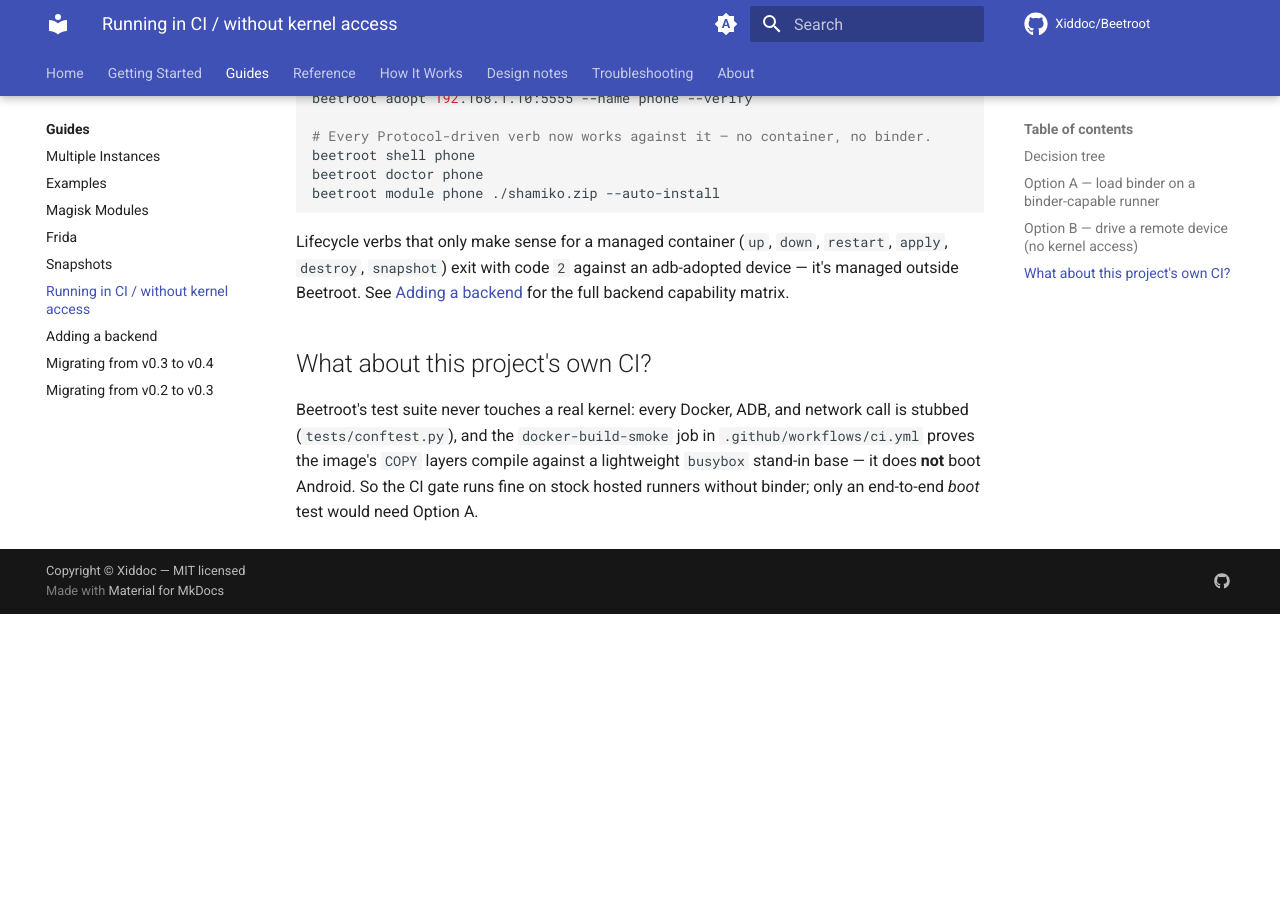
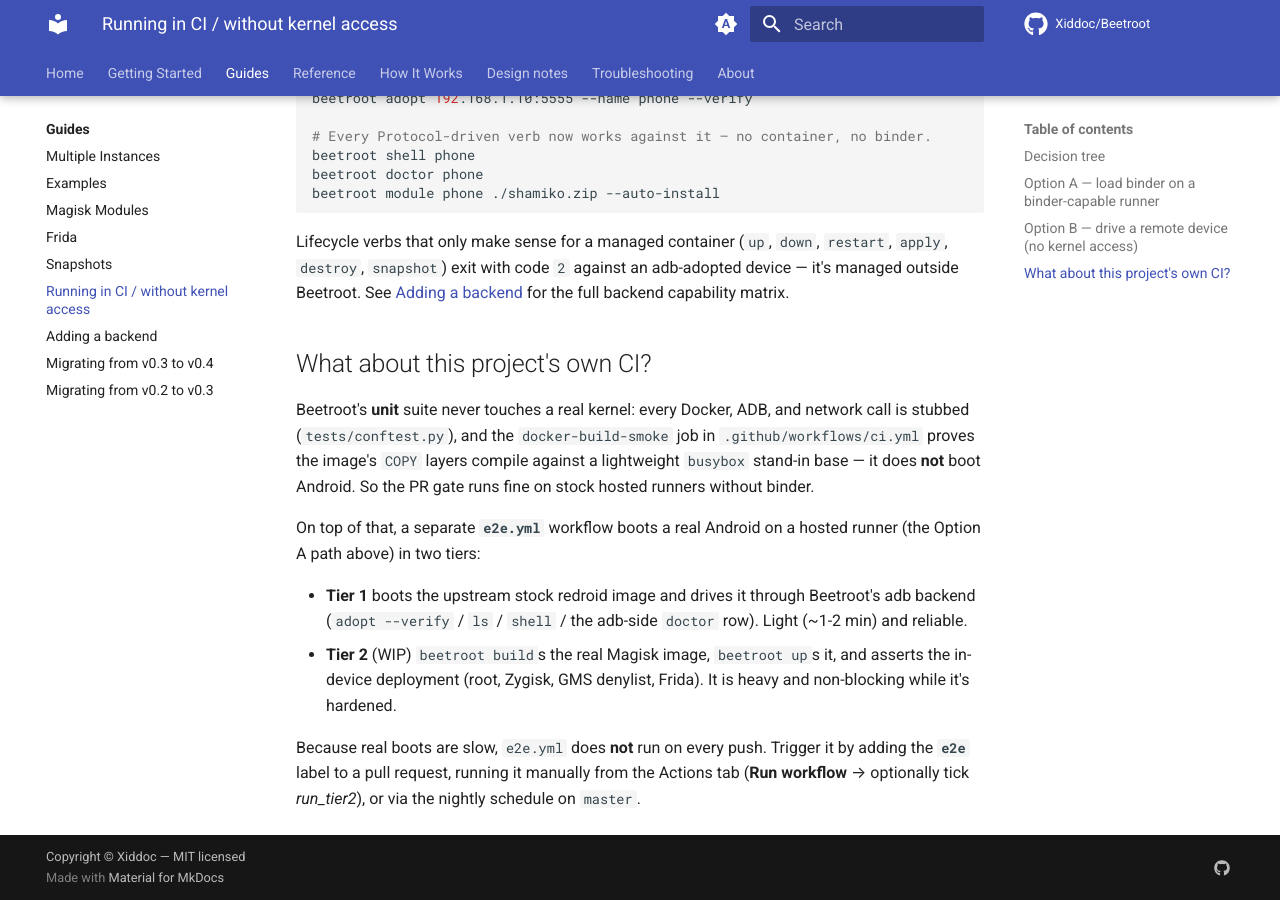
Before and after one commit to Xiddoc/Beetroot, an MkDocs documentation site: the page built from docs/guides/running-in-ci.md, in a window 1280 px wide and 900 px high, scrolled down 1792 px. Built offline with MkDocs 1.6.1 and Material for MkDocs 9.7.7, drawn with Linux system fonts in a browser that asks for light colours; comment, search, counter and statistics services are not loaded; before the commit the page ends 2406 px from its top, so only the background shows below that.

Commit message:
ci: scaffold two-tier e2e suite (boot real Android), retire redroid-boot
Replaces the redroid-boot smoke with a dedicated e2e workflow that boots a
real Android on a hosted runner — the behavioural counterpart to the
kernel-less unit suite. Two tiers:

- Tier 1 (implemented): boot upstream stock redroid and drive it through
  Beetroot's adb backend, asserting adopt --verify, ls --json (kind/
  is_available), shell one-shot, and doctor's adb.serial row.
- Tier 2 (scaffold, WIP, continue-on-error): beetroot build the Magisk
  image, beetroot up it, and assert root / Zygisk / denylist / Frida
  in-device. Heavy + still hardening, so non-blocking and gated to the
  nightly schedule or an explicit run_tier2 dispatch.

Real boots are slow, so e2e runs on the 'e2e' PR label, manual dispatch,
or nightly schedule — not every push. A shared provide-binder composite
action loads the host binder driver. Docs + CHANGELOG updated; validated
with yamllint, actionlint, and zizmor.

```diff
--- a/docs/guides/running-in-ci.md
+++ b/docs/guides/running-in-ci.md
@@ -100,9 +100,23 @@ matrix.
 
 ## What about this project's own CI?
 
-Beetroot's test suite never touches a real kernel: every Docker, ADB, and
+Beetroot's **unit** suite never touches a real kernel: every Docker, ADB, and
 network call is stubbed (`tests/conftest.py`), and the `docker-build-smoke`
 job in `.github/workflows/ci.yml` proves the image's `COPY` layers compile
-against a lightweight `busybox` stand-in base — it does **not** boot
-Android. So the CI gate runs fine on stock hosted runners without binder;
-only an end-to-end *boot* test would need Option A.
+against a lightweight `busybox` stand-in base — it does **not** boot Android.
+So the PR gate runs fine on stock hosted runners without binder.
+
+On top of that, a separate **`e2e.yml`** workflow boots a real Android on a
+hosted runner (the Option A path above) in two tiers:
+
+* **Tier 1** boots the upstream stock redroid image and drives it through
+  Beetroot's adb backend (`adopt --verify` / `ls` / `shell` / the adb-side
+  `doctor` row). Light (~1-2 min) and reliable.
+* **Tier 2** (WIP) `beetroot build`s the real Magisk image, `beetroot up`s it,
+  and asserts the in-device deployment (root, Zygisk, GMS denylist, Frida). It
+  is heavy and non-blocking while it's hardened.
+
+Because real boots are slow, `e2e.yml` does **not** run on every push. Trigger
+it by adding the **`e2e`** label to a pull request, running it manually from
+the Actions tab (**Run workflow** → optionally tick *run_tier2*), or via the
+nightly schedule on `master`.
```
Also changed, not shown: CHANGELOG.md (+12 -0 lines), 3 other files.
